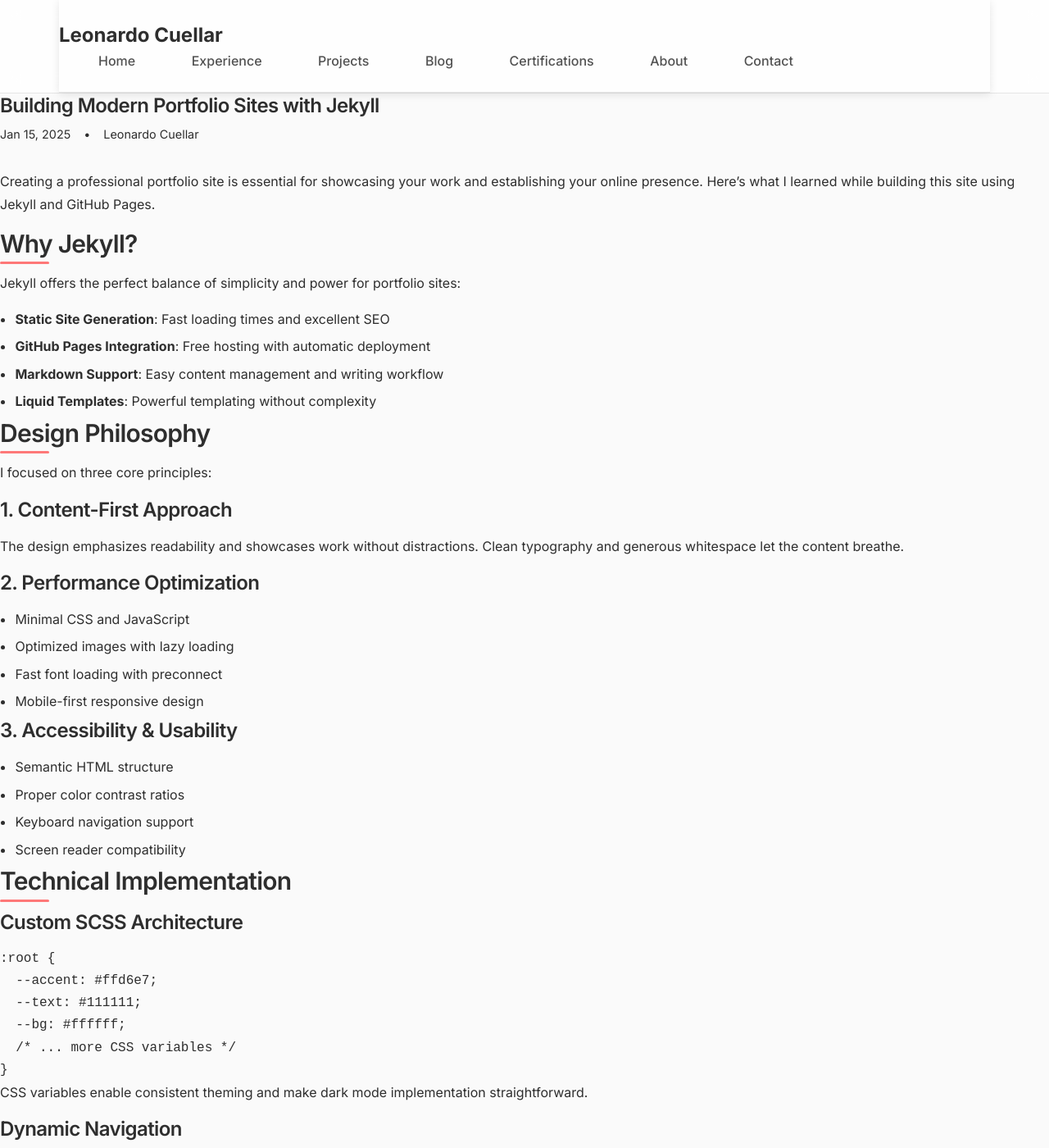
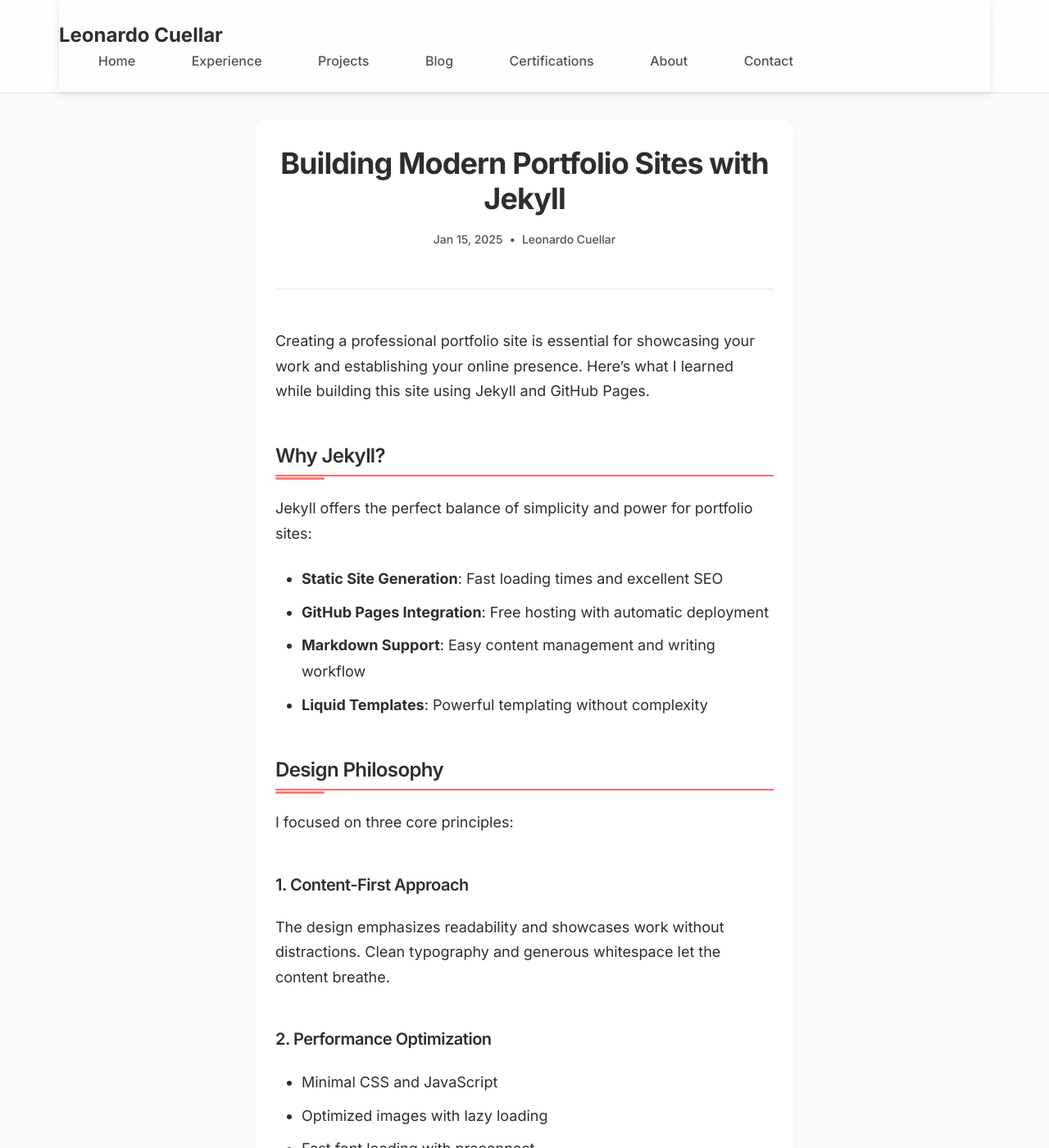
Before and after one commit to leonardocuellargold/leonardocuellargold.github.io, a Jekyll site: the page built from _posts/2025-01-15-building-portfolio-sites.md, in a window 1280 px wide and 1400 px high. Shown: the whole window at 82% size. Built offline with Jekyll 4.4.1, drawn with Linux system fonts in a browser that asks for light colours; some of the changed text lies outside the part shown.

Commit message:
made changes to posts

```diff
--- a/_data/experience.yml
+++ b/_data/experience.yml
@@ -52,7 +52,7 @@
   blog_post: "/blog/2024/08/01/those-who-bloom-inventory-project/"
 
 - title: Cybersecurity Project Manager
-  org: Loudoun Cares
+  org: Data Driven WV – Loudoun Cares
   when: Mar 2024 – May 2024
   location: Remote
   points:
@@ -61,7 +61,7 @@
   blog_post: "/blog/2024/05/10/loudoun-cares-cybersecurity/"
 
 - title: Business Intelligence Project Manager
-  org: WesBanco (Data Driven WV)
+  org: Data Driven WV – WesBanco
   when: Aug 2023 – Apr 2024
   location: Morgantown, WV
   points:
@@ -70,7 +70,7 @@
   blog_post: "/blog/2024/04/01/wesbanco-business-intelligence/"
 
 - title: Project Manager
-  org: Accelerated Visions / 500 Rising
+  org: Data Driven WV – Accelerated Visions / 500 Rising
   when: Feb 2023 – Mar 2024
   location: Remote
   points:
--- a/_layouts/post.html
+++ b/_layouts/post.html
@@ -32,8 +32,11 @@ layout: default
   </div>
 
   <footer class="post-footer">
-    <p class="small">
-      <a href="/blog/">&larr; Back to Blog</a>
-    </p>
+    <a href="/blog/" class="btn btn-secondary">
+      <svg width="16" height="16" viewBox="0 0 24 24" fill="currentColor">
+        <path d="M20 11H7.83L13.42 5.41L12 4L4 12L12 20L13.41 18.59L7.83 13H20V11Z"/>
+      </svg>
+      Back to Blog
+    </a>
   </footer>
 </article>
--- a/assets/main.scss
+++ b/assets/main.scss
@@ -2039,11 +2039,124 @@ footer { margin-top: 3rem; font-size: .75rem; color: var(--text-soft); }
 .post-preview h2 a:hover { color: var(--accent); }
 .read-more { font-weight: 500; }
 
-.post-header { margin-bottom: 2rem; }
-.post-title { margin-bottom: .5rem; }
-.post-meta { color: var(--text-soft); font-size: .9rem; }
-.post-content { line-height: 1.7; }
-.post-footer { margin-top: 3rem; padding-top: 2rem; border-top: 1px solid var(--border); }
+/* Blog Post Styles ---------------------------------------------------- */
+.post {
+  max-width: var(--max-width-prose);
+  margin: 0 auto;
+  padding: var(--space-8) var(--space-6);
+  background: var(--bg-elevated);
+  border-radius: var(--radius-lg);
+  box-shadow: var(--shadow-sm);
+  margin-top: var(--space-8);
+  margin-bottom: var(--space-12);
+}
+
+.post-header {
+  text-align: center;
+  margin-bottom: var(--space-12);
+  padding-bottom: var(--space-8);
+  border-bottom: 1px solid var(--border-primary);
+}
+
+.post-title {
+  font-size: var(--text-4xl);
+  font-weight: 700;
+  margin-bottom: var(--space-4);
+  color: var(--text-primary);
+  line-height: 1.2;
+}
+
+.post-meta {
+  color: var(--text-secondary);
+  font-size: var(--text-sm);
+  font-weight: 500;
+  display: flex;
+  align-items: center;
+  justify-content: center;
+  gap: var(--space-2);
+  flex-wrap: wrap;
+}
+
+.post-content {
+  line-height: 1.8;
+  font-size: var(--text-lg);
+  color: var(--text-primary);
+}
+
+.post-content h2,
+.post-content h3,
+.post-content h4 {
+  margin-top: var(--space-12);
+  margin-bottom: var(--space-6);
+}
+
+.post-content h2 {
+  font-size: var(--text-2xl);
+  border-bottom: 2px solid var(--accent);
+  padding-bottom: var(--space-2);
+}
+
+.post-content h3 {
+  font-size: var(--text-xl);
+}
+
+.post-content p {
+  margin-bottom: var(--space-6);
+}
+
+.post-content ul,
+.post-content ol {
+  margin: var(--space-6) 0;
+  padding-left: var(--space-8);
+}
+
+.post-content li {
+  margin: var(--space-2) 0;
+}
+
+.post-content blockquote {
+  margin: var(--space-8) 0;
+  padding: var(--space-6);
+  border-left: 4px solid var(--accent);
+  background: var(--bg-secondary);
+  border-radius: 0 var(--radius-md) var(--radius-md) 0;
+  font-style: italic;
+}
+
+.post-content code {
+  background: var(--bg-secondary);
+  color: var(--accent-600);
+  padding: var(--space-1) var(--space-2);
+  border-radius: var(--radius-sm);
+  font-size: 0.9em;
+}
+
+.post-content pre {
+  background: var(--bg-secondary);
+  padding: var(--space-6);
+  border-radius: var(--radius-md);
+  overflow-x: auto;
+  margin: var(--space-8) 0;
+}
+
+.post-content pre code {
+  background: none;
+  padding: 0;
+  color: var(--text-primary);
+}
+
+.post-footer {
+  margin-top: var(--space-16);
+  padding-top: var(--space-8);
+  border-top: 1px solid var(--border-primary);
+  text-align: center;
+}
+
+.post-footer .btn {
+  display: inline-flex;
+  align-items: center;
+  gap: var(--space-2);
+}
 
 /* Enhanced Mobile Responsiveness -------------------------------------- */
 @media (max-width: 768px) {
@@ -2051,6 +2164,39 @@ footer { margin-top: 3rem; font-size: .75rem; color: var(--text-soft); }
   .gallery-grid { grid-template-columns: 1fr; }
   .books-grid { grid-template-columns: 1fr; }
   .skill-tags { justify-content: center; }
+
+  /* Blog Post Mobile Styles */
+  .post {
+    margin: var(--space-4);
+    padding: var(--space-6) var(--space-4);
+    border-radius: var(--radius-md);
+  }
+
+  .post-title {
+    font-size: var(--text-3xl);
+  }
+
+  .post-content {
+    font-size: var(--text-base);
+  }
+
+  .post-content h2 {
+    font-size: var(--text-xl);
+  }
+
+  .post-content h3 {
+    font-size: var(--text-lg);
+  }
+
+  .post-meta {
+    flex-direction: column;
+    gap: var(--space-1);
+  }
+
+  .post-content ul,
+  .post-content ol {
+    padding-left: var(--space-6);
+  }
 }
 
 @media print { nav, footer { display:none !important; } body { background:#fff; } .card { box-shadow:none; } }
```
Also changed, not shown: _data/projects.yml (+4 -4 lines), _projects/bloom-inventory-management-webapp.md (+1 -1 lines), _projects/wv-broadband-geospatial-analysis-bead-program.md (+1 -1 lines).
